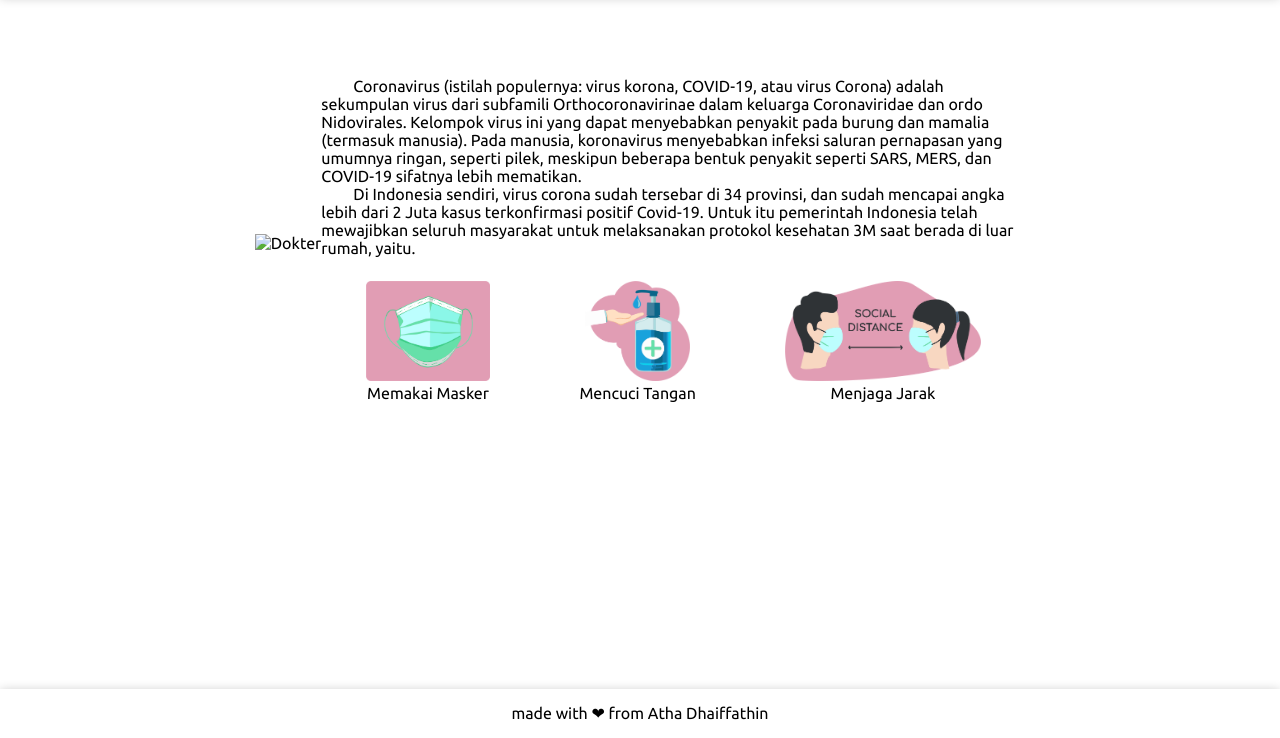
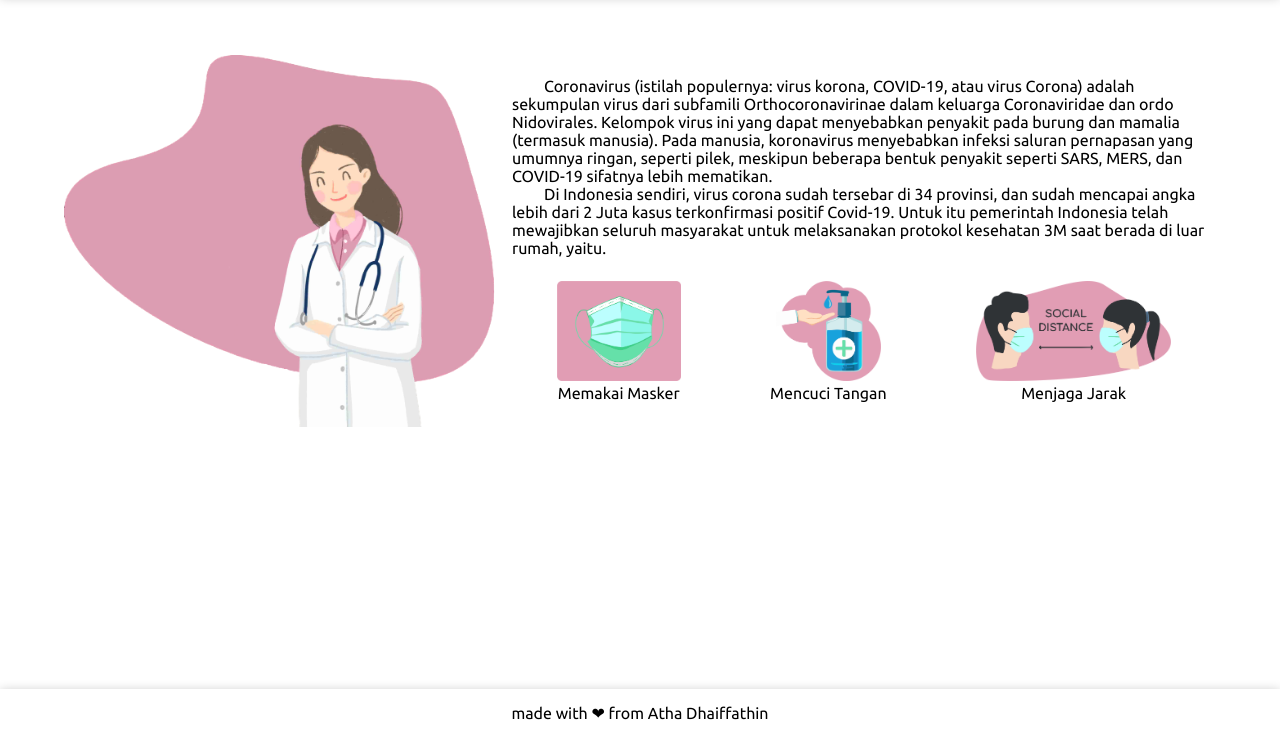
Before and after one commit to Hoshizora-n/Covid-19, a plain HTML site: page index.html in a window 1280 px wide. Shown: the part 62-800 px from the top of the page. Drawn offline with Linux system fonts and the light colour scheme; no server answers.

Commit message:
Ganti link image dokter

```diff
--- a/index.html
+++ b/index.html
@@ -39,7 +39,7 @@
         <div class="main">
             <div class="generic">
                 <aside>
-                    <img src="image/Untitled-1.png" alt="Dokter" />
+                    <img src="image/dokter.png" alt="Dokter" />
                 </aside>
                 <main>
                     <p>
```
